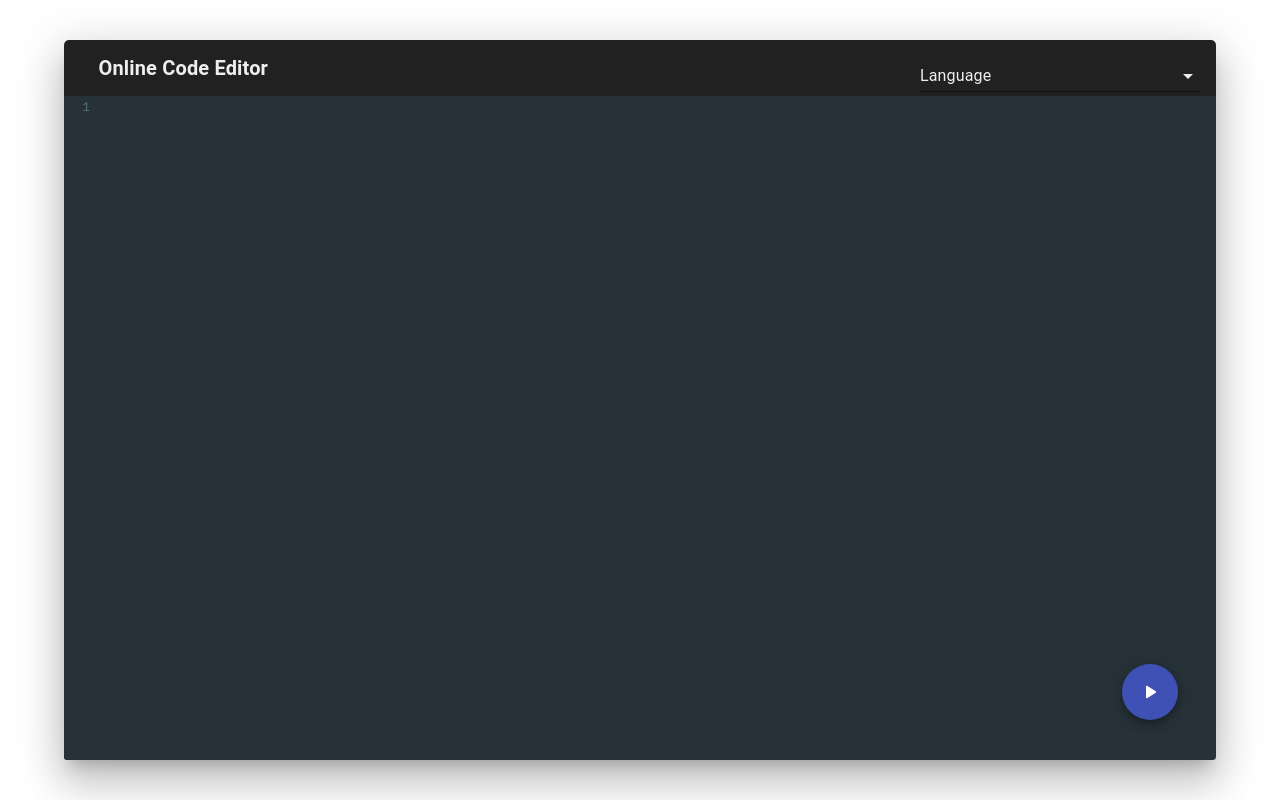
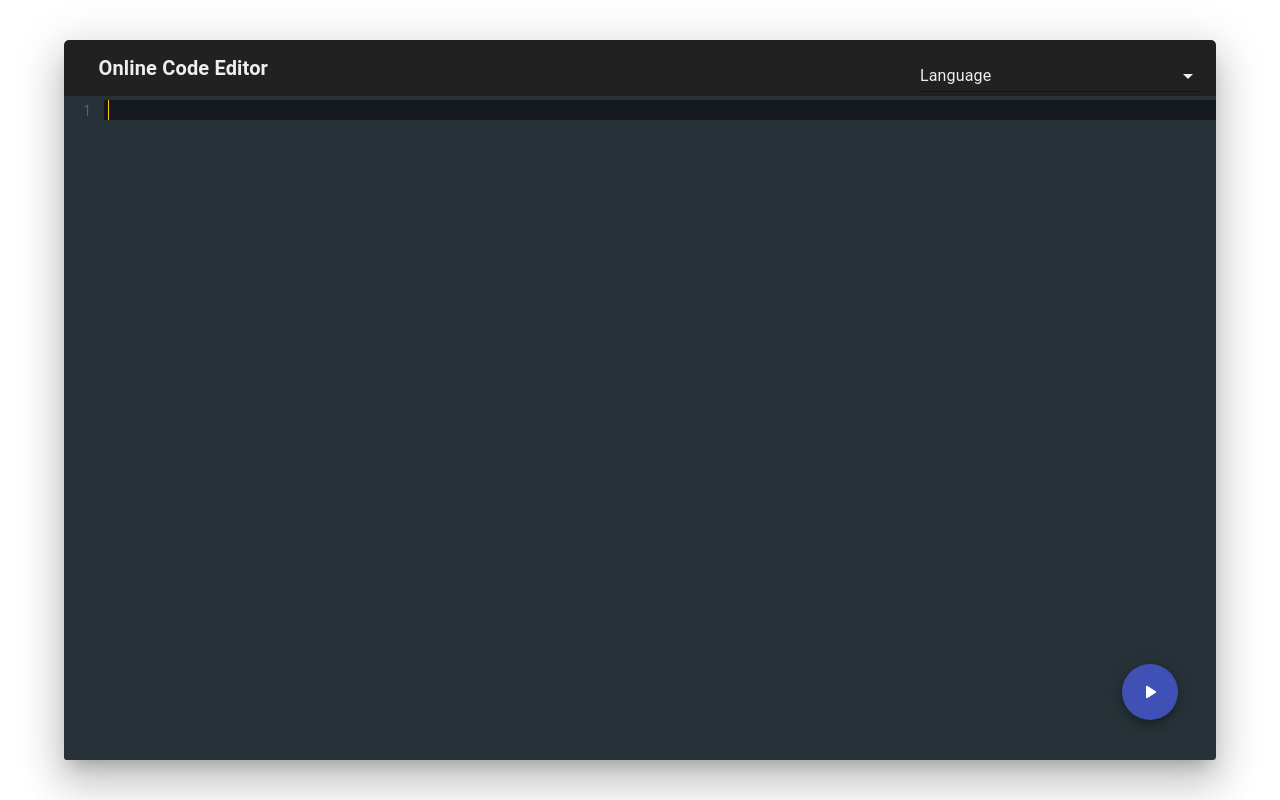
Before and after one commit to Samyc2002/React-IDE, a React (Create React App) app in the folder client/: page / in a window 1280 px wide. Built offline with nearby package versions, Linux system fonts and the light colour scheme.

Commit message:
Added common IDE features except autocomplete

```diff
--- a/client/src/components/Ide.js
+++ b/client/src/components/Ide.js
@@ -9,6 +9,19 @@ import 'codemirror/mode/clike/clike'
 import 'codemirror/mode/python/python'
 import 'codemirror/mode/ruby/ruby'
 import 'codemirror/mode/swift/swift'
+import 'codemirror/addon/hint/show-hint'
+import 'codemirror/addon/hint/anyword-hint'
+import 'codemirror/addon/edit/matchbrackets'
+import 'codemirror/addon/edit/matchtags'
+import 'codemirror/addon/edit/closebrackets'
+import 'codemirror/addon/edit/closetag'
+import 'codemirror/addon/comment/comment'
+import 'codemirror/addon/fold/foldcode'
+import 'codemirror/addon/fold/foldgutter'
+import 'codemirror/addon/fold/brace-fold'
+import 'codemirror/addon/fold/comment-fold'
+import 'codemirror/addon/fold/indent-fold'
+import 'codemirror/addon/selection/active-line'
 
 import * as resources from './resources';
 import './styles.css';
@@ -20,15 +33,6 @@ function Ide({ value, onChange }) {
     const fullScreen = useMediaQuery(theme.breakpoints.down('sm'));
 
     const handleChange = (editor, data, value) => {
-        if(value.endsWith("(")) {
-            value = value + ')';
-        }
-        if(value.endsWith("{")) {
-            value = value + '}';
-        }
-        if(value.endsWith("[")) {
-            value = value + ']';
-        }
         onChange(value);
     }
 
@@ -163,11 +167,24 @@ function Ide({ value, onChange }) {
                 value={value}
                 className="ide"
                 options={{
+                    autofocus: true,
                     lineWrapping: true,
                     lint: true,
                     mode: `${lang[language]}`,
                     theme: 'material',
-                    lineNumbers: true
+                    lineNumbers: true,
+                    extraKeys: {
+                        'Cmd-/' : 'toggleComment',
+                        'Ctrl-/' : 'toggleComment'
+                    },
+                    closeOnUnfocus: false,
+                    matchBrackets: true,
+                    autoCloseBrackets: true,
+                    matchTags: true,
+                    autoCloseTags: true,
+                    foldGutter: true,
+                    gutters: ["CodeMirror-linenumbers", "CodeMirror-foldgutter"],
+                    styleActiveLine: true
                 }}
             />
             <Fab color="primary" aria-label="add" onClick={inputToggle} style={{zIndex: 100}}>
--- a/client/src/components/styles.css
+++ b/client/src/components/styles.css
@@ -1,5 +1,7 @@
 @import 'codemirror/lib/codemirror.css';
 @import 'codemirror/theme/material.css';
+@import 'codemirror/addon/fold/foldgutter.css';
+@import 'codemirror/addon/display/fullscreen.css';
 @import url('https://fonts.googleapis.com/css2?family=Quicksand:wght@400;500;600&display=swap');
 
 .ide {
@@ -53,6 +55,8 @@
     width: 90vw;
     border-bottom-left-radius: 3.5px;
     border-bottom-right-radius: 3.5px;
+    font-family: 'Quicksand', sans-serif;
+    font-size: medium;
 }
 .MuiFab-root{
     position: absolute !important;
@@ -83,3 +87,10 @@
     align-items: center;
     text-align: center;
 }
+.CodeMirror-hints{
+    background-color: white;
+    list-style: none;
+    margin-left: 0;
+    cursor: pointer;
+    position: absolute;
+}
```
